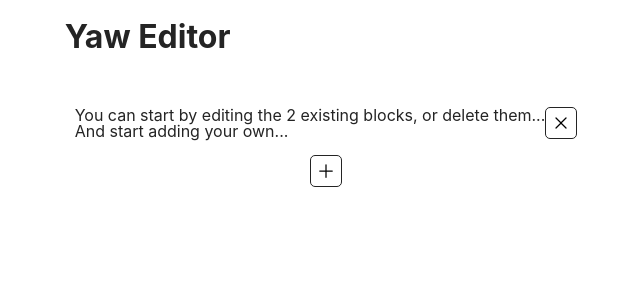
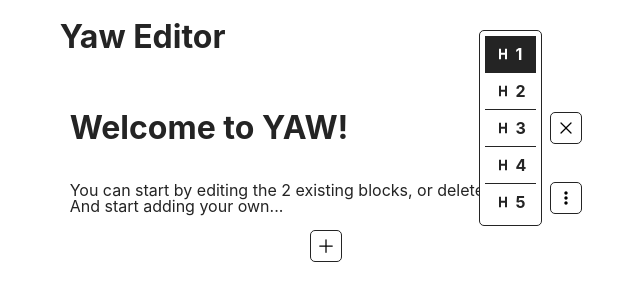
Before and after one commit to Holmes-EH/yaw-editor, a React (Vite) app: page / in a window 1280 px wide. Both pictures are taken after a click on the button 875 px from the left and 128 px from the top of the page. Shown: the top 300 px of the page, without its empty margins (314-954 px from the left). Built offline with nearby package versions, Linux system fonts and the light colour scheme.

Commit message:
#4 add block options display for header & paragraph

```diff
--- /dev/null
+++ b/src/components/BlockOptions.tsx
@@ -0,0 +1,145 @@
+import React, { useEffect, useState } from 'react'
+import { IContentBlock, IContentBlockData } from './interfaces'
+import { BiAlignLeft, BiAlignMiddle, BiAlignRight, BiAlignJustify, BiHeading } from 'react-icons/bi'
+
+const BlockOptions = ({
+  block,
+  updateBlocks,
+  blockIndex,
+}: {
+  block: IContentBlock
+  updateBlocks: ({
+    index,
+    text,
+    style,
+    data,
+  }: {
+    index: number
+    text?: string
+    style?: React.CSSProperties
+    data?: IContentBlockData
+  }) => void
+  blockIndex: number
+}) => {
+  const [blockStyle, setBlockStyle] = useState<React.CSSProperties>(
+    block.style || { textAlign: 'left' },
+  )
+  const [blockLevel, setBlockLevel] = useState<number>(block.data.level || 1)
+
+  useEffect(() => {
+    updateBlocks({ index: blockIndex, style: blockStyle })
+  }, [blockStyle])
+
+  useEffect(() => {
+    updateBlocks({ index: blockIndex, data: { ...block.data, level: blockLevel } })
+  }, [blockLevel])
+
+  if (block.type === 'paragraph') {
+    return (
+      <div
+        className="options-toolbar"
+        style={{
+          display: 'flex',
+          justifyContent: 'flex',
+          flexDirection: 'column',
+          minWidth: 'fit-content',
+          position: 'absolute',
+          right: '40px',
+          padding: '5px',
+          background: 'var(--dark)',
+          border: '1px solid var(--white)',
+          borderRadius: '5px',
+          zIndex: '100',
+        }}
+      >
+        <div
+          className={`option-element ${block.style?.textAlign === 'left' ? 'active' : ''}`}
+          onClick={() => setBlockStyle({ textAlign: 'left' })}
+        >
+          <BiAlignLeft />
+          Align left
+        </div>
+        <div
+          className={`option-element ${block.style?.textAlign === 'center' ? 'active' : ''}`}
+          onClick={() => setBlockStyle({ textAlign: 'center' })}
+        >
+          <BiAlignMiddle />
+          Center
+        </div>
+        <div
+          className={`option-element ${block.style?.textAlign === 'right' ? 'active' : ''}`}
+          onClick={() => setBlockStyle({ textAlign: 'right' })}
+        >
+          <BiAlignRight />
+          Align right
+        </div>
+        <div
+          className={`option-element ${block.style?.textAlign === 'justify' ? 'active' : ''}`}
+          onClick={() => setBlockStyle({ textAlign: 'justify' })}
+        >
+          <BiAlignJustify />
+          Justify
+        </div>
+      </div>
+    )
+  }
+  if (block.type === 'header') {
+    return (
+      <div
+        className="options-toolbar"
+        style={{
+          display: 'flex',
+          justifyContent: 'flex',
+          flexDirection: 'column',
+          minWidth: 'fit-content',
+          position: 'absolute',
+          right: '40px',
+          padding: '5px',
+          background: 'var(--dark)',
+          border: '1px solid var(--white)',
+          borderRadius: '5px',
+          zIndex: '100',
+        }}
+      >
+        <div
+          className={`option-element ${block.data?.level === 1 ? 'active' : ''}`}
+          onClick={() => setBlockLevel(1)}
+        >
+          <BiHeading />
+          <b>1</b>
+        </div>
+        <div
+          className={`option-element ${block.data?.level === 2 ? 'active' : ''}`}
+          onClick={() => setBlockLevel(2)}
+        >
+          <BiHeading />
+          <b>2</b>
+        </div>
+        <div
+          className={`option-element ${block.data?.level === 3 ? 'active' : ''}`}
+          onClick={() => setBlockLevel(3)}
+        >
+          <BiHeading />
+          <b>3</b>
+        </div>
+        <div
+          className={`option-element ${block.data?.level === 4 ? 'active' : ''}`}
+          onClick={() => setBlockLevel(4)}
+        >
+          <BiHeading />
+          <b>4</b>
+        </div>
+        <div
+          className={`option-element ${block.data?.level === 5 ? 'active' : ''}`}
+          onClick={() => setBlockLevel(5)}
+        >
+          <BiHeading />
+          <b>5</b>
+        </div>
+      </div>
+    )
+  }
+
+  return <div>BlockOptions</div>
+}
+export default BlockOptions
--- a/src/components/EditableBlock.tsx
+++ b/src/components/EditableBlock.tsx
@@ -1,61 +1,73 @@
 import React, { ReactElement, useState } from 'react'
-import { IContentBlock } from './interfaces'
+
+import { IContentBlock, IContentBlockData } from './interfaces'
+import EditableBlockData from './EditableBlockData'
+import BlockOptions from './BlockOptions'
+
+import { HiXMark } from 'react-icons/hi2'
+import { BiDotsVerticalRounded } from 'react-icons/bi'
 
 const EditableBlock = ({
   styleProps,
   block,
-  updateBlock,
+  deleteBlock,
+  updateBlocks,
   blockIndex,
+  toolBarIconSize,
 }: {
   styleProps: React.CSSProperties
   block: IContentBlock
-  updateBlock: (blockIndex: number, text: string) => void
+  deleteBlock: (blockToDelete: IContentBlock) => void
+  updateBlocks: ({
+    index,
+    text,
+    style,
+    data,
+  }: {
+    index: number
+    text?: string
+    style?: React.CSSProperties
+    data?: IContentBlockData
+  }) => void
   blockIndex: number
+  toolBarIconSize?: string
 }): ReactElement => {
-  const [text, setText] = useState<string>('')
-  const updateState = (event: string | null): void => {
-    if (event !== null && event.length > 0) {
-      setText(event)
-    }
-  }
+  const [showOptions, setShowOptions] = useState<boolean>(false)
 
-  const editableBlockProps: {
-    style: React.CSSProperties
-    contentEditable: boolean
-    suppressContentEditableWarning: boolean
-    onBlur: () => void
-    onInput: (event: React.SyntheticEvent<HTMLElement>) => void
-  } = {
-    style: { ...styleProps, outline: 'none', whiteSpace: 'pre-line' },
-    contentEditable: true,
-    suppressContentEditableWarning: true,
-    onBlur: () => {
-      if (text.length > 0) {
-        updateBlock(blockIndex, text)
-      }
-    },
-    onInput: (e) => {
-      updateState(e.currentTarget.innerText)
-    },
-  }
-
-  switch (block.type) {
-    case 'header':
-      switch (block.data.level) {
-        case 1:
-          return <h1 {...editableBlockProps}>{block.data.text}</h1>
-        case 2:
-          return <h2 {...editableBlockProps}>{block.data.text}</h2>
-        case 3:
-          return <h3 {...editableBlockProps}>{block.data.text}</h3>
-        case 4:
-          return <h4 {...editableBlockProps}>{block.data.text}</h4>
-        default:
-          return <h5 {...editableBlockProps}>{block.data.text}</h5>
-      }
-    default:
-      return <p {...editableBlockProps}>{block.data.text}</p>
-  }
+  return (
+    <div
+      className="blockContainer"
+      style={{
+        width: '100%',
+        display: 'flex',
+        alignItems: 'center',
+        gap: '10px',
+        position: 'relative',
+      }}
+    >
+      <EditableBlockData
+        styleProps={styleProps}
+        block={block}
+        key={block.id}
+        updateBlocks={updateBlocks}
+        blockIndex={blockIndex}
+      />
+      {showOptions && (
+        <BlockOptions block={block} updateBlocks={updateBlocks} blockIndex={blockIndex} />
+      )}
+      <button
+        onClick={() => {
+          setShowOptions(!showOptions)
+        }}
+      >
+        {showOptions ? (
+          <HiXMark style={{ fontSize: toolBarIconSize }} />
+        ) : (
+          <BiDotsVerticalRounded style={{ fontSize: toolBarIconSize }} />
+        )}
+      </button>
+    </div>
+  )
 }
 
 export default EditableBlock
--- /dev/null
+++ b/src/components/EditableBlockData.tsx
@@ -0,0 +1,69 @@
+import React, { ReactElement, useState } from 'react'
+import { IContentBlock } from './interfaces'
+
+const EditableBlockData = ({
+  styleProps,
+  block,
+  updateBlocks,
+  blockIndex,
+}: {
+  styleProps: React.CSSProperties
+  block: IContentBlock
+  updateBlocks: ({
+    index,
+    text,
+    style,
+  }: {
+    index: number
+    text?: string
+    style?: React.CSSProperties
+  }) => void
+  blockIndex: number
+}): ReactElement => {
+  const [text, setText] = useState<string>('')
+  const updateState = (event: string | null): void => {
+    if (event !== null && event.length > 0) {
+      setText(event)
+    }
+  }
+
+  const editableBlockProps: {
+    style: React.CSSProperties
+    contentEditable: boolean
+    suppressContentEditableWarning: boolean
+    onBlur: () => void
+    onInput: (event: React.SyntheticEvent<HTMLElement>) => void
+  } = {
+    style: { ...styleProps, outline: 'none', whiteSpace: 'pre-line', ...block.style },
+    contentEditable: true,
+    suppressContentEditableWarning: true,
+    onBlur: () => {
+      if (text.length > 0) {
+        updateBlocks({ index: blockIndex, text })
+      }
+    },
+    onInput: (e) => {
+      updateState(e.currentTarget.innerText)
+    },
+  }
+
+  switch (block.type) {
+    case 'header':
+      switch (block.data.level) {
+        case 1:
+          return <h1 {...editableBlockProps}>{block.data.text}</h1>
+        case 2:
+          return <h2 {...editableBlockProps}>{block.data.text}</h2>
+        case 3:
+          return <h3 {...editableBlockProps}>{block.data.text}</h3>
+        case 4:
+          return <h4 {...editableBlockProps}>{block.data.text}</h4>
+        default:
+          return <h5 {...editableBlockProps}>{block.data.text}</h5>
+      }
+    default:
+      return <p {...editableBlockProps}>{block.data.text}</p>
+  }
+}
+
+export default EditableBlockData
--- a/src/components/Yaw.tsx
+++ b/src/components/Yaw.tsx
@@ -29,17 +29,36 @@ export const Yaw = ({
     setBlocks([...localBlocks])
   }
 
-  const updateBlocks = (index: number, text: string): void => {
-    localBlocks[index].data.text = text
-    setLocalBlocks([...localBlocks])
-    setBlocks([...localBlocks])
-  }
-
   const deleteBlock = (blockToDelete: IContentBlock): void => {
     const newLocalBlocks = localBlocks.filter((block) => block.id !== blockToDelete.id)
     setLocalBlocks(newLocalBlocks)
     setBlocks([...localBlocks])
   }
+
+  const updateBlocks = ({
+    index,
+    text,
+    style,
+    data,
+  }: {
+    index: number
+    text?: string
+    style?: React.CSSProperties
+    data?: IContentBlockData
+  }): void => {
+    if (text) {
+      localBlocks[index].data.text = text
+    }
+    if (style) {
+      localBlocks[index].style = style
+    }
+    if (data) {
+      localBlocks[index].data = data
+    }
+    setLocalBlocks([...localBlocks])
+    setBlocks([...localBlocks])
+  }
+
   const generateId = () => {
     return Math.random().toString(36).substring(2, 12)
   }
@@ -54,18 +73,12 @@ export const Yaw = ({
           >
             <EditableBlock
               block={block}
-              key={block.id}
-              updateBlock={updateBlocks}
+              deleteBlock={deleteBlock}
+              updateBlocks={updateBlocks}
               blockIndex={index}
               styleProps={{ width: '100%' }}
+              toolBarIconSize={toolBarIconSize}
             />
-            <button
-              onClick={() => {
-                deleteBlock(block)
-              }}
-            >
-              <HiXMark style={{ fontSize: toolBarIconSize }} />
-            </button>
           </div>
         )
       })}
```
